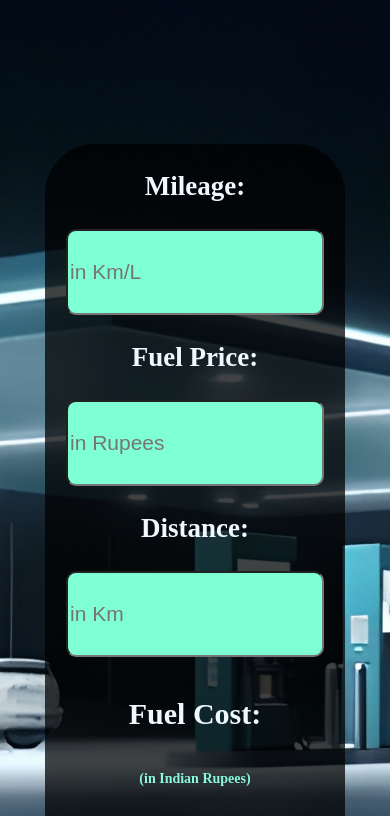
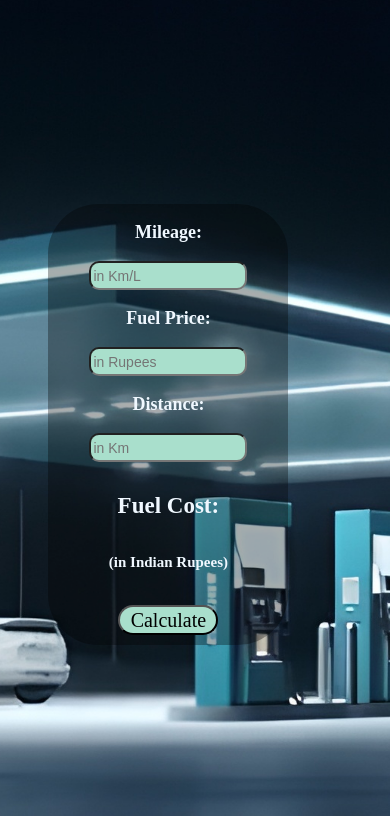
Before and after one commit to deimos19/FuelCostCalculator, a plain HTML site: page index.html in a window 390 px wide. Shown: the part 102-918 px from the top of the page. Drawn offline with Linux system fonts and the light colour scheme.

Commit message:
last mod

```diff
--- a/index.css
+++ b/index.css
@@ -122,43 +122,67 @@ form{
     body{
        background-image: url(images/phn-bg.jpeg);
        width: auto;
-       height: 100%;
+       height: 1070px;
        background-size: cover;
        background-repeat: no-repeat;
        background-position: center;
        background-color: rgb(52, 158, 118);
        position:relative;
+       align-items: center;
 
     }
     .logo h2{
-        font-size: 55px;
+        font-size: 25px;
         margin-left: -30px;
     }
     .container{
         align-items: center;
-        width: auto;
+        width: 80%;
         margin: 0 auto;
         /* background-color: blueviolet; */
-        height: auto;
-        margin-top: -200px;
+        height: 320px;
+        margin-top: -140px;
+        padding-left: 16px;
+        padding-right: 10px;
     }
     form{
         height: auto;
-        margin: 10%;
+        /* margin: 10%; */
         margin-top: 350px;
-        width: 80%;
+        width: 240px;
         /* background-color: burlywood; */
+        margin-left: 0px;
+        /* padding-left: 40px;
+        padding-right: 40px; */
     }
     form h3{
-        font-size: 27px;
+        font-size: 18px;
+    }
+    .form-content h4{
+        font-size: 23px;
+    }
+    .form-content h6{
+        font-size: 15px;
+        color: aliceblue;
+    }
+    .form-content{
+        height: 400px;
+        width: 240px;
+        /* margin-left: 40px; */
+        background-color: rgba(0, 0, 0, 0.321);
+        height: auto;
     }
     .form-content input{
-        font-size: 21px;
-        width: 250px;
-        height: 80px;
+        font-size: 14px;
+        width:150px;
+        height: 23px;
+        background-color: rgb(169, 223, 204);
     }
     .form-content button{
-        height: 70px;
-        width: 170px;
+        height: 30px;
+        width: 100px;
+        background-color: rgb(169, 223, 204);
+        color: black;
+
     }
 }
```
